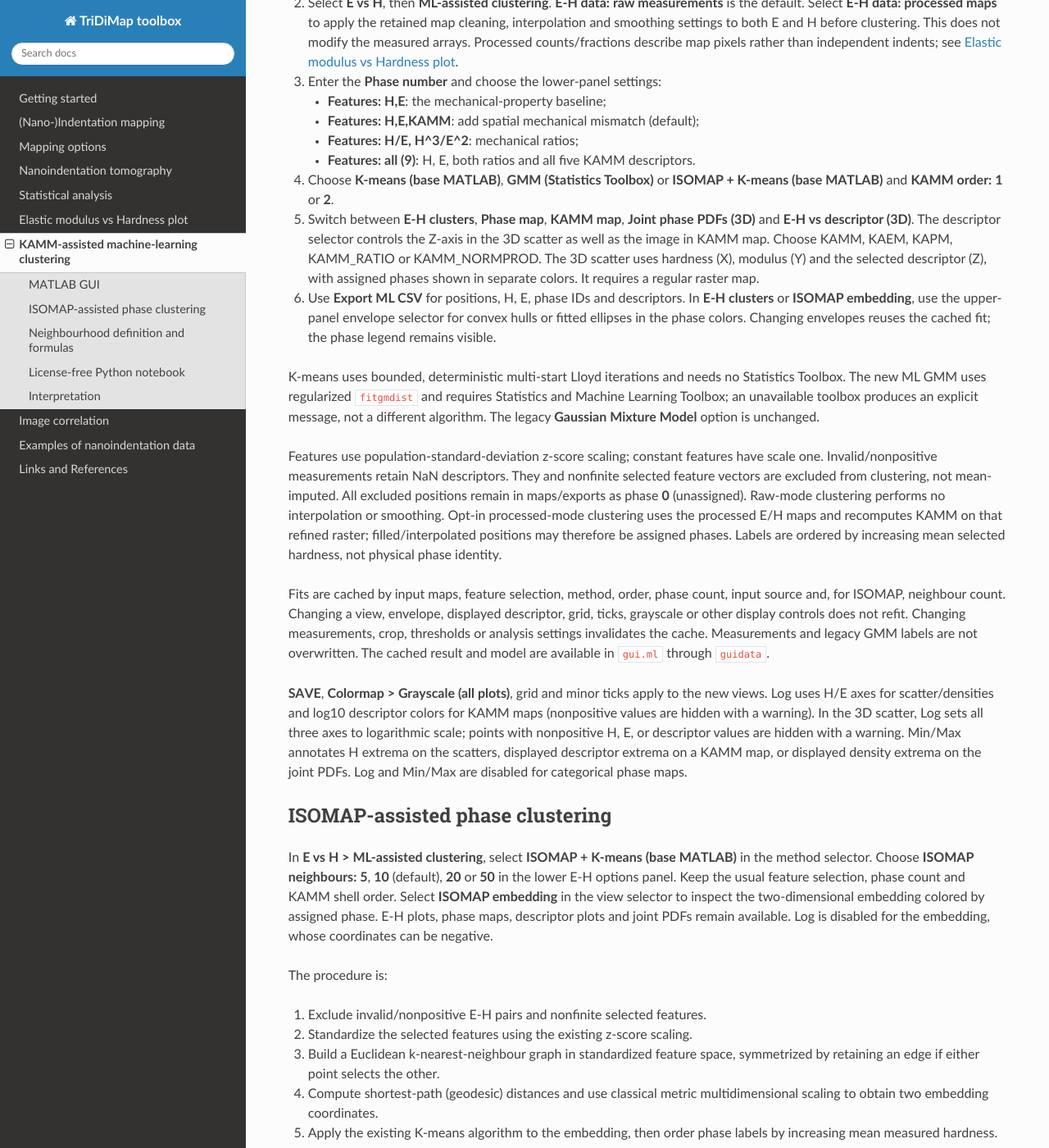
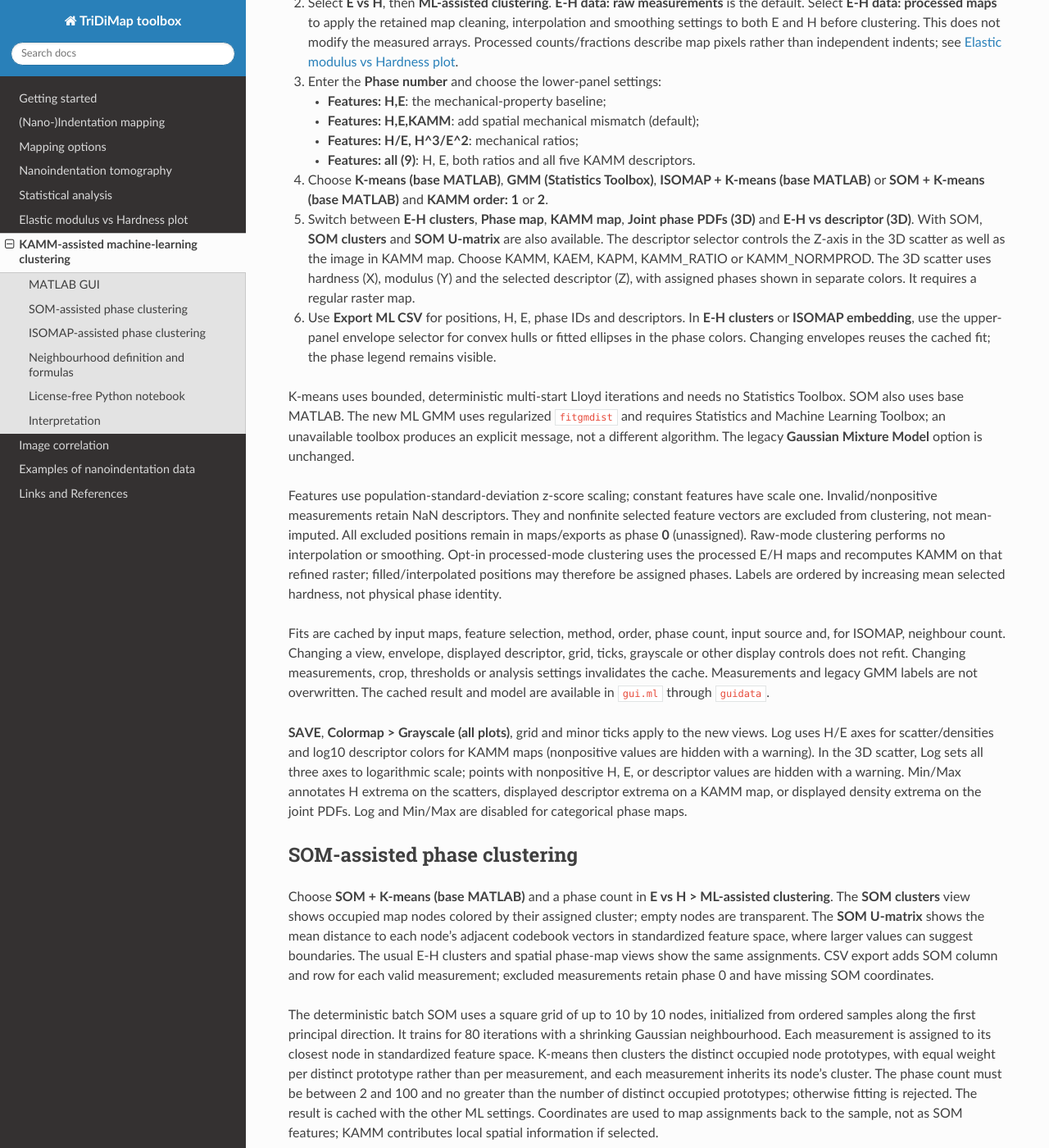
Before and after one commit to DavidMercier/TriDiMap, a Sphinx documentation site: the page built from docs/kamm.rst, in a window 1280 px wide and 1400 px high, scrolled down 994 px. Shown: the whole window at 82% size. Built offline with Sphinx 7.4.7 and the Read the Docs theme 3.1.0, drawn with Linux system fonts in a browser that asks for light colours; some of the changed text lies outside the part shown.

Commit message:
Added SOM into the ML clustering approach

```diff
--- a/docs/kamm.rst
+++ b/docs/kamm.rst
@@ -63,11 +63,12 @@ For ML-assisted phase clustering:
    * **Features: H/E, H^3/E^2**: mechanical ratios;
    * **Features: all (9)**: H, E, both ratios and all five KAMM descriptors.
 
-4. Choose **K-means (base MATLAB)**, **GMM (Statistics Toolbox)** or
-   **ISOMAP + K-means (base MATLAB)** and
+4. Choose **K-means (base MATLAB)**, **GMM (Statistics Toolbox)**,
+   **ISOMAP + K-means (base MATLAB)** or **SOM + K-means (base MATLAB)** and
    **KAMM order: 1** or **2**.
 5. Switch between **E-H clusters**, **Phase map**, **KAMM map**,
-   **Joint phase PDFs (3D)** and **E-H vs descriptor (3D)**. The descriptor
+   **Joint phase PDFs (3D)** and **E-H vs descriptor (3D)**. With SOM,
+   **SOM clusters** and **SOM U-matrix** are also available. The descriptor
    selector controls the Z-axis in the 3D scatter as well as the image in
    KAMM map. Choose KAMM, KAEM, KAPM, KAMM_RATIO or KAMM_NORMPROD. The 3D
    scatter uses hardness (X), modulus (Y) and the selected descriptor (Z),
@@ -78,9 +79,9 @@ For ML-assisted phase clustering:
    Changing envelopes reuses the cached fit; the phase legend remains visible.
 
 K-means uses bounded, deterministic multi-start Lloyd iterations and needs
-no Statistics Toolbox. The new ML GMM uses regularized ``fitgmdist`` and
-requires Statistics and Machine Learning Toolbox; an unavailable toolbox
-produces an explicit message, not a different algorithm. The legacy
+no Statistics Toolbox. SOM also uses base MATLAB. The new ML GMM uses
+regularized ``fitgmdist`` and requires Statistics and Machine Learning Toolbox;
+an unavailable toolbox produces an explicit message, not a different algorithm. The legacy
 **Gaussian Mixture Model** option is unchanged.
 
 Features use population-standard-deviation z-score scaling; constant
@@ -111,6 +112,38 @@ or descriptor values are hidden with a warning. Min/Max annotates H extrema
 on the scatters, displayed descriptor extrema on a KAMM map, or displayed
 density extrema on the joint PDFs. Log and Min/Max are disabled for
 categorical phase maps.
+
+SOM-assisted phase clustering
+-----------------------------
+
+Choose **SOM + K-means (base MATLAB)** and a phase count in **E vs H >
+ML-assisted clustering**. The **SOM clusters** view shows occupied map nodes
+colored by their assigned cluster; empty nodes are transparent. The **SOM
+U-matrix** shows the mean distance to each node's adjacent codebook vectors
+in standardized feature space, where larger values can suggest boundaries.
+The usual E-H clusters and spatial phase-map views show the same assignments.
+CSV export adds SOM column and row for each valid measurement; excluded
+measurements retain phase 0 and have missing SOM coordinates.
+
+The deterministic batch SOM uses a square grid of up to 10 by 10 nodes,
+initialized from ordered samples along the first principal direction. It
+trains for 80 iterations with a shrinking Gaussian neighbourhood. Each
+measurement is assigned to its closest node in standardized feature space.
+K-means then clusters the distinct occupied node prototypes, with equal
+weight per distinct prototype rather than per measurement, and each
+measurement inherits its node's cluster. The phase count must be between
+2 and 100 and no greater than the number of distinct occupied prototypes;
+otherwise fitting is rejected. The result is cached with the other ML
+settings. Coordinates are used to map assignments back to the sample, not
+as SOM features; KAMM contributes local spatial information if selected.
+
+The SOM grid is a feature-space representation, not the sample's spatial map.
+Its dimensions, initialization and feature selection affect the result;
+compare with other methods and independently characterized microstructure.
+Neither SOM nor K-means alone establishes physical phase identity.
+The GUI does not currently provide component maps, known-label overlays or
+stiffness as a SOM input feature. Run ``test_som`` from the MATLAB tests
+folder to check clustering, views, caching and export.
 
 ISOMAP-assisted phase clustering
 --------------------------------
```
Also changed, not shown: README.rst (+10 -7 lines), docs/E_H.rst (+36 -3 lines), 8 other files.
